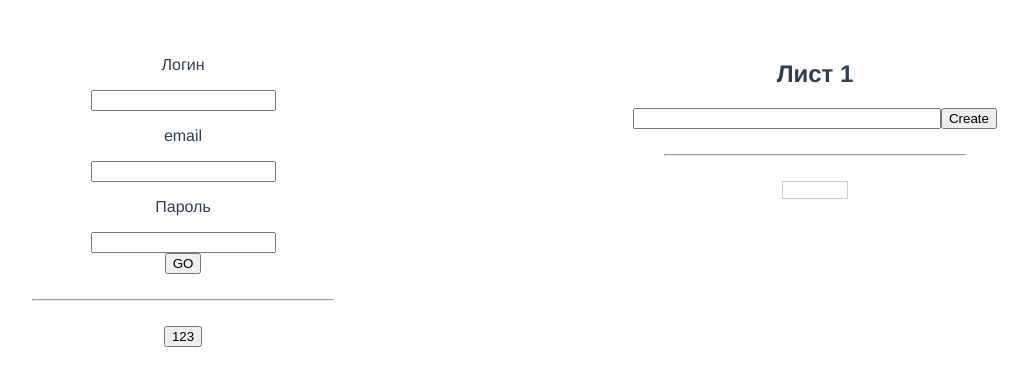
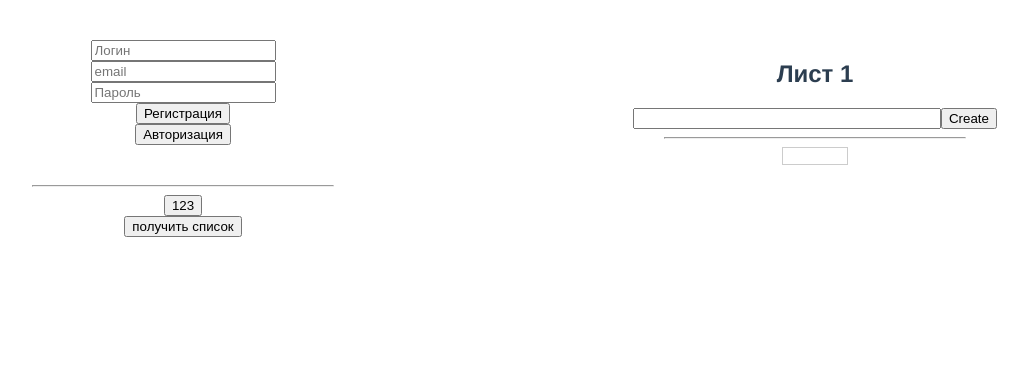
Before and after one commit to SanSaich/TodoList, a Vue app: page / in a window 1280 px wide. Shown: the top 386 px of the page, without its empty margins (141-1169 px from the left). Built offline with nearby package versions, Linux system fonts and the light colour scheme.

Commit message:
вывод списков

```diff
--- a/src/App.vue
+++ b/src/App.vue
@@ -1,15 +1,46 @@
 <template>
   <div id="app">
     <section>
-      <p>Логин</p>
-      <input v-model="login" type="text" >
-      <p>email</p>
-      <input v-model="email" type="text" >
-      <p>Пароль</p>
-      <input v-model="password" type="text" >
-      <button v-on:click="sendRequest()">GO</button>
+      <input placeholder="Логин" v-model="login" type="text" >
+      <input placeholder="email" v-model="email" type="text" >
+      <input placeholder="Пароль" v-model="password" type="text" >
+      <button
+        v-on:click="sendRequest(
+          method = 'POST',
+          requestUrl = 'user/register',
+          body = {
+            name: login,
+            email: email,
+            password: password
+          }
+        )">
+        Регистрация
+      </button>
+      <button
+        v-on:click="sendRequest(
+          method = 'POST',
+          requestUrl = 'user/login',
+          body = {
+            email: email,
+            password: password
+          },
+          token = access_token
+        )">
+        Авторизация
+      </button>
+      <p>{{access_token}}</p>
       <hr>
       <List />
+      <button
+        v-on:click="sendRequest(
+          method = 'GET',
+          requestUrl = 'list?withs[0]=tasks',
+          body = null,
+          token = access_token
+        )">
+        получить список
+      </button>
+      <p>{{lists}}</p>
     </section>
     <section>
       <h1>Лист 1</h1>
@@ -23,7 +54,8 @@
 <script>
 import TodoList from "@/components/TodoList";
 import AddTodo from "@/components/AddTodo";
-import List from "@/components/List"
+import List from "@/components/List";
+// import { mapState } from "vuex";
 
 export default {
   name: 'App',
@@ -32,47 +64,42 @@ export default {
       login: '',
       password: '',
       email: '',
+      access_token: '',
+      lists: ''
     }
   },
   components: {
     TodoList, AddTodo, List
   },
   methods: {
-        async sendRequest(method = 'POST', requestUrl = 'user/register') {
-          const url = `http://sergey-melnikov-api.academy.smartworld.team/${requestUrl}`
-          const headers = {
-            'Content-Type': 'application/json',
-            'Authorization': 'Bearer 6h0t10ads',
-          }
-          // let formData = new FormData()
-          //  formData.append('name', 'SanSaich')
-          //  formData.append('email', 'sansaich@sansaich.ru')
-          //  formData.append('password', '123qwe')
+    async sendRequest(method, requestUrl, body = null, token = "") {
+      const url = `http://sergey-melnikov-api.academy.smartworld.team/${requestUrl}`;
+      const headers = {
+        "Content-Type": "application/json",
+        "Authorization": `Bearer ${token}`,
+      };
 
-          const body = {
-            name: this.login,
-            email: this.email,
-            password: this.password,
-          }
-          console.log(this.login);
-          console.log(this.password);
-          console.log(this.email);
+      if (body) {body = JSON.stringify(body)}
 
-          await fetch(url, {
-            method: method,
-            body: JSON.stringify(body),
-            // body: formData,
-            headers: headers
-          }).then(response => {
-            if (response.ok) {
-              return console.log('ответ1:', response.json().then(data => console.log('ответ2:',data)));
-            }
-            return response.json().then(error => console.log('ошибка:', error))
-          })
+      await fetch(url, {
+          method: method,
+          body: body,
+          headers: headers,
+        }).then((response) => {
+        if (response.ok) {
+          return response.json().then((data) => {
+            console.log("ответ:", data);
+            this.access_token = data.data.access_token;
+            this.lists = data.data.items;
+          });
         }
+        return response.json().then((error) => console.log("ошибка:", error));
+      });
+    },
+   },
+  computed: {
 
-
-    }
+  }
 }
 </script>
 
@@ -94,8 +121,10 @@ export default {
     flex-direction: column;
     align-items: center;
   }
+  section > {
+    margin: 25px 0;
+  }
   hr {
     width: 300px;
-    margin: 25px 0;
   }
 </style>
--- a/src/store/index.js
+++ b/src/store/index.js
@@ -1,15 +1,13 @@
-import Vue from 'vue'
-import Vuex from 'vuex'
+import Vue from "vue";
+import Vuex from "vuex";
 
-Vue.use(Vuex)
+Vue.use(Vuex);
 
 export default new Vuex.Store({
   state: {
+    lists: [],
   },
-  mutations: {
-  },
-  actions: {
-  },
-  modules: {
-  }
-})
+  mutations: {},
+  actions: {},
+  modules: {},
+});
```
Also changed, not shown: 1 other file (tests, documents, lock files or other folders).
